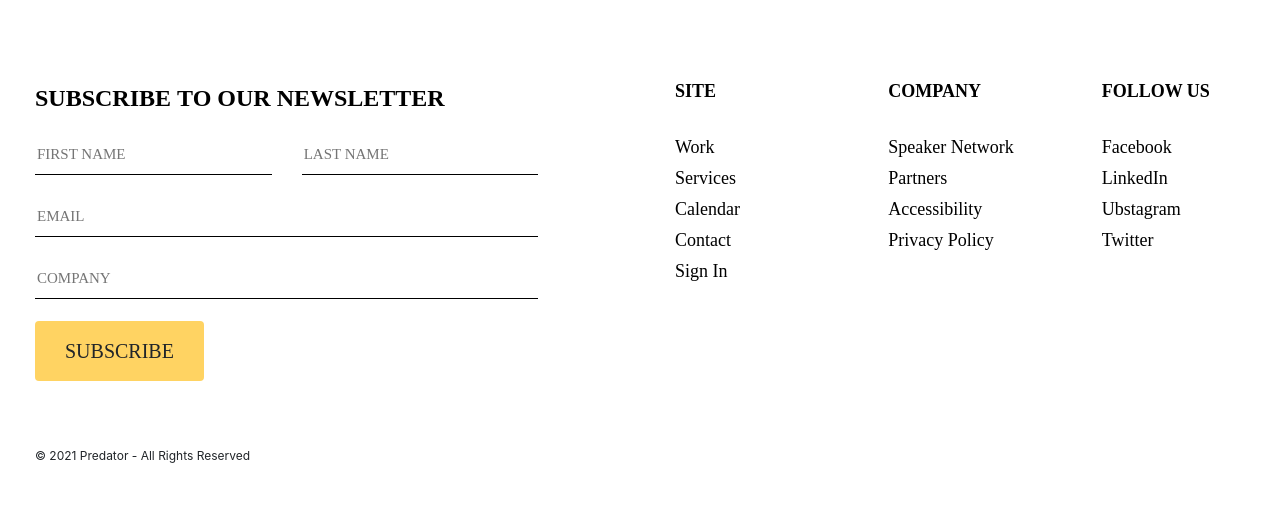
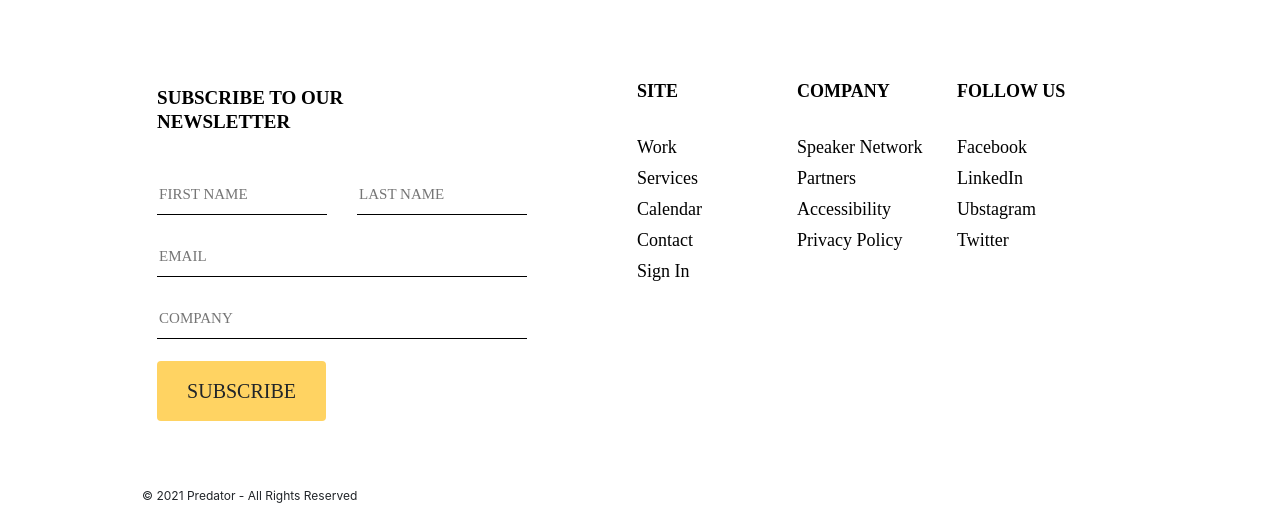
Before and after one commit to PrinceWanted/LikeAlley_Website2021, a website: page index.html in a window 1280 px wide. Shown: the part 740-1245 px from the top of the page. Before the commit the page ends 1205 px from the top, so only its background shows below. Drawn offline with nearby package versions, Linux system fonts and the light colour scheme.

Commit message:
footer css improvements

```diff
--- a/css/styles.css
+++ b/css/styles.css
@@ -3,10 +3,10 @@
   --text_color: #000;
 }
 
+/* Start Footer */
 .footer {
   background-color: #ffffff;
   min-height: 530px;
-  width: 100vw;
 }
 
 .footer-content {
@@ -15,13 +15,13 @@
 }
 
 .h3-title {
-  font-size: 24px;
+  font-size: 19px;
   line-height: 24px;
   padding-top: 8px;
   padding-bottom: 25px;
   order: 0;
   font-family: var(--text);
-  font-weight: bold;
+  font-weight: 900;
   color: var(--text_color);
   text-align: left;
   text-transform: uppercase;
@@ -43,8 +43,9 @@ input[type="text"]:focus {
 }
 
 .row-full {
-  width: 100vw;
+  width: 75vw;
   position: relative;
+  left: 11%;
 }
 
 .form-font {
@@ -59,7 +60,7 @@ input[type="text"]:focus {
   color: var(--text_color);
   font-size: 18px;
   line-height: 26px;
-  font-weight: bold;
+  font-weight: 700;
   text-transform: none;
   white-space: nowrap;
 }
@@ -99,3 +100,5 @@ input[type="text"]:focus {
   border: none;
   background-color: #ffd362;
 }
+
+/* End Footer */
--- a/index.html
+++ b/index.html
@@ -18,6 +18,7 @@
 
 <body>
 
+    <!-- Body To Be Removed -->
     <div class="container">
         <div class="row row-content">
             <div class="col">
@@ -133,25 +134,29 @@
         </div>
     </div>
 
+    <!--  Footer -->
     <footer class="footer">
         <img src="https://assets.website-files.com/5f3466a6e484ac06f6c32ed8/5f35f5049613922064239742_Decorative%20Hand%20drawn%20line.png"
             sizes="100vw"
-            srcset="https://assets.website-files.com/5f3466a6e484ac06f6c32ed8/5f35f5049613922064239742_Decorative%20Hand%20drawn%20line-p-500.png 500w, https://assets.website-files.com/5f3466a6e484ac06f6c32ed8/5f35f5049613922064239742_Decorative%20Hand%20drawn%20line.png 1440w"
+            srcset="https://assets.website-files.com/5f3466a6e484ac06f6c32ed8/5f35f5049613922064239742_Decorative%20Hand%20drawn%20line-p-500.png 500w,
+            https://assets.website-files.com/5f3466a6e484ac06f6c32ed8/5f35f5049613922064239742_Decorative%20Hand%20drawn%20line.png 1440w"
             alt="" class="image-51">
         <div class="container footer-content">
             <div class="row row-full">
-                <div class="col col-sm-6">
-                    <div class="h3-title" role="heading">
-                        subscribe&nbsp;to&nbsp;our&nbsp;newsletter
-                    </div>
+                <div class="col-12 col-sm-6">
                     <form class="form-font">
                         <div class="form-group row">
-                            <div class="col col-sm-5">
+                            <div class="col-12 col-sm-6 h3-title" role="heading">
+                                subscribe to our newsletter
+                            </div>
+                        </div>
+                        <div class="form-group row">
+                            <div class="col-12 col-sm-5">
                                 <input type="text" id="firstname" name="firstname" placeholder="FIRST NAME"
                                     data-toggle="tooltip" data-html="true" title="FIRST NAME* | Required field"
                                     required>
                             </div>
-                            <div class="col col-sm-5">
+                            <div class="col-12 col-sm-5">
                                 <input type="text" id="lastname" name="lastname" placeholder="LAST NAME"
                                     data-toggle="tooltip" data-html="true" title="LAST NAME* | Required field" required>
                             </div>
@@ -198,9 +203,11 @@
                     <div class="footer-nav-header-subs"> <a href="#"> Ubstagram </a></div>
                     <div class="footer-nav-header-subs"> <a href="#"> Twitter </a></div>
                 </div>
+
+                <div style="margin-top: 50px; font-size: 12px;">© 2021 Predator - All Rights Reserved</div>
             </div>
 
-            <div style="margin-top: 50px; font-size: 12px;">© 2021 Predator - All Rights Reserved</div>
+
         </div>
 
     </footer>
```
